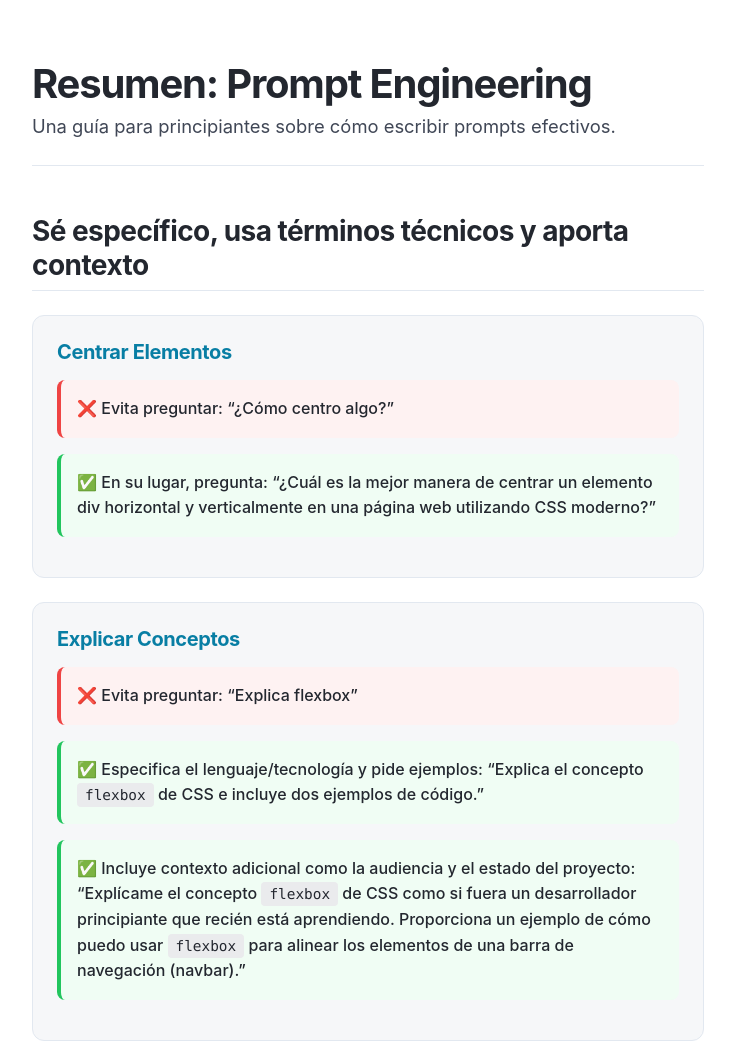
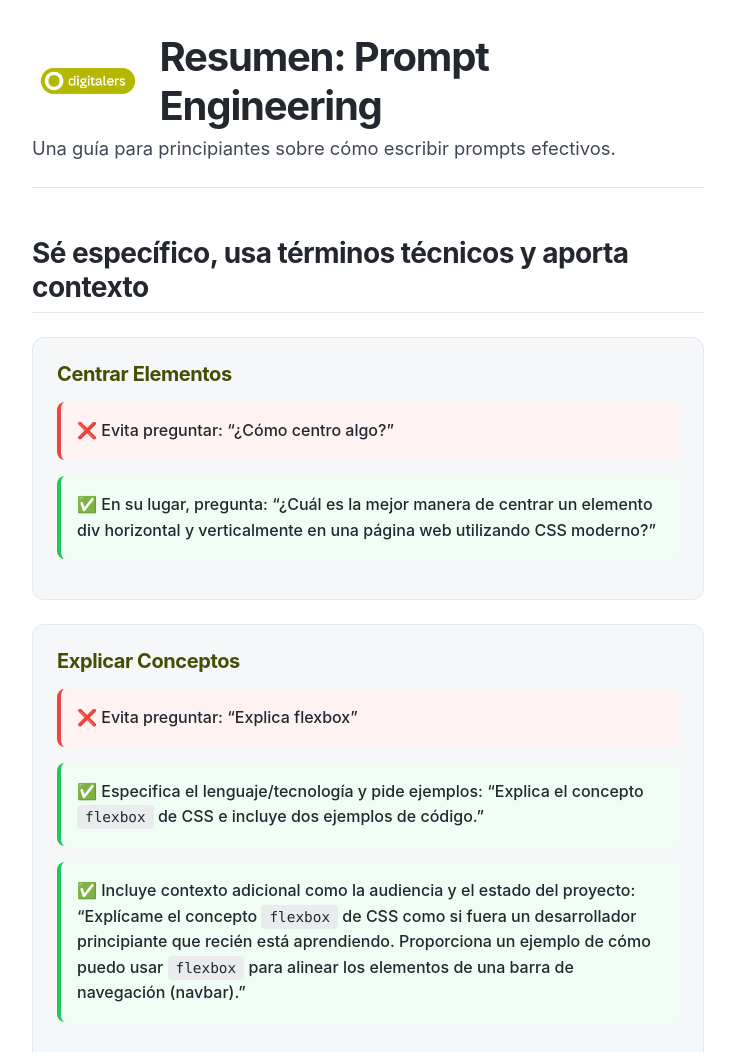
Before and after one commit to KiKDraS/prompt-engineering, a plain HTML site: page index.html in a window 1280 px wide. Shown: the top 1052 px of the page, without its empty margins (272-1007 px from the left). Drawn offline with Linux system fonts and the light colour scheme.

Commit message:
Add logo and favicon

```diff
--- a/css/globals.css
+++ b/css/globals.css
@@ -6,8 +6,8 @@
     --color-bg: #ffffff;
     --color-text: #23272f;
     --color-text-muted: #404756;
-    --color-primary: #087ea4;
-    --color-primary-light: #f0f9ff;
+    --color-primary: #454d04;
+    --color-primary-light: #f7f9eb;
     --color-border: #e2e8f0;
 
     /* Colores funcionales para prácticas */
@@ -43,8 +43,8 @@
         --color-bg: #23272f;
         --color-text: #f6f7f9;
         --color-text-muted: #9da4b0;
-        --color-primary: #149eca;
-        --color-primary-light: #182635;
+        --color-primary: #aebf16;
+        --color-primary-light: #2e3305;
         --color-border: #343a46;
 
         /* Colores funcionales para prácticas */
--- a/css/index.css
+++ b/css/index.css
@@ -6,10 +6,21 @@ header {
     border-bottom: 1px solid var(--color-border);
     padding-bottom: var(--spacing-lg);
 
+    .header-title-wrapper {
+        display: flex;
+        align-items: center;
+        gap: var(--spacing-md);
+        margin-bottom: var(--spacing-xs);
+    }
+
+    .header-logo {
+        height: 48px;
+        width: auto;
+    }
+
     h1 {
         font-size: 2.5rem;
-        color: var(--color-text);
-        margin-bottom: var(--spacing-xs);
+        margin: 0;
         letter-spacing: -0.03em;
     }
 
@@ -21,8 +32,6 @@ header {
 }
 
 main {
-
-    /* Anidamos estilos dentro de section */
     section {
         margin-bottom: var(--spacing-xxl);
 
@@ -33,7 +42,6 @@ main {
             padding-bottom: var(--spacing-sm);
         }
 
-        /* Listas dentro de secciones */
         ul,
         ol {
             padding-left: var(--spacing-lg);
--- a/index.html
+++ b/index.html
@@ -8,12 +8,21 @@
     <link rel="stylesheet" href="css/globals.css">
     <link rel="stylesheet" href="css/index.css">
 
+    <link rel="icon" type="image/png" href="assets/favicon/favicon-96x96.png" sizes="96x96" />
+    <link rel="icon" type="image/svg+xml" href="assets/favicon/favicon.svg" />
+    <link rel="shortcut icon" href="assets/favicon/favicon.ico" />
+    <link rel="apple-touch-icon" sizes="180x180" href="assets/favicon/apple-touch-icon.png" />
+    <link rel="manifest" href="assets/favicon/site.webmanifest" />
+
     <title>Digitalers - Prompt Engineering</title>
 </head>
 
 <body>
     <header>
-        <h1>Resumen: Prompt Engineering</h1>
+        <div class="header-title-wrapper">
+            <img src="assets/logo.png" alt="Logo de Digitalers" class="header-logo">
+            <h1>Resumen: Prompt Engineering</h1>
+        </div>
         <p>Una guía para principiantes sobre cómo escribir prompts efectivos.</p>
     </header>
 
```
Also changed, not shown: assets/favicon/apple-touch-icon.png (added), assets/favicon/favicon-96x96.png (added), assets/favicon/favicon.ico (added), assets/favicon/favicon.svg (added), assets/favicon/site.webmanifest (added), assets/favicon/web-app-manifest-192x192.png (added), assets/favicon/web-app-manifest-512x512.png (added), assets/logo.png (added), 1 other file.
